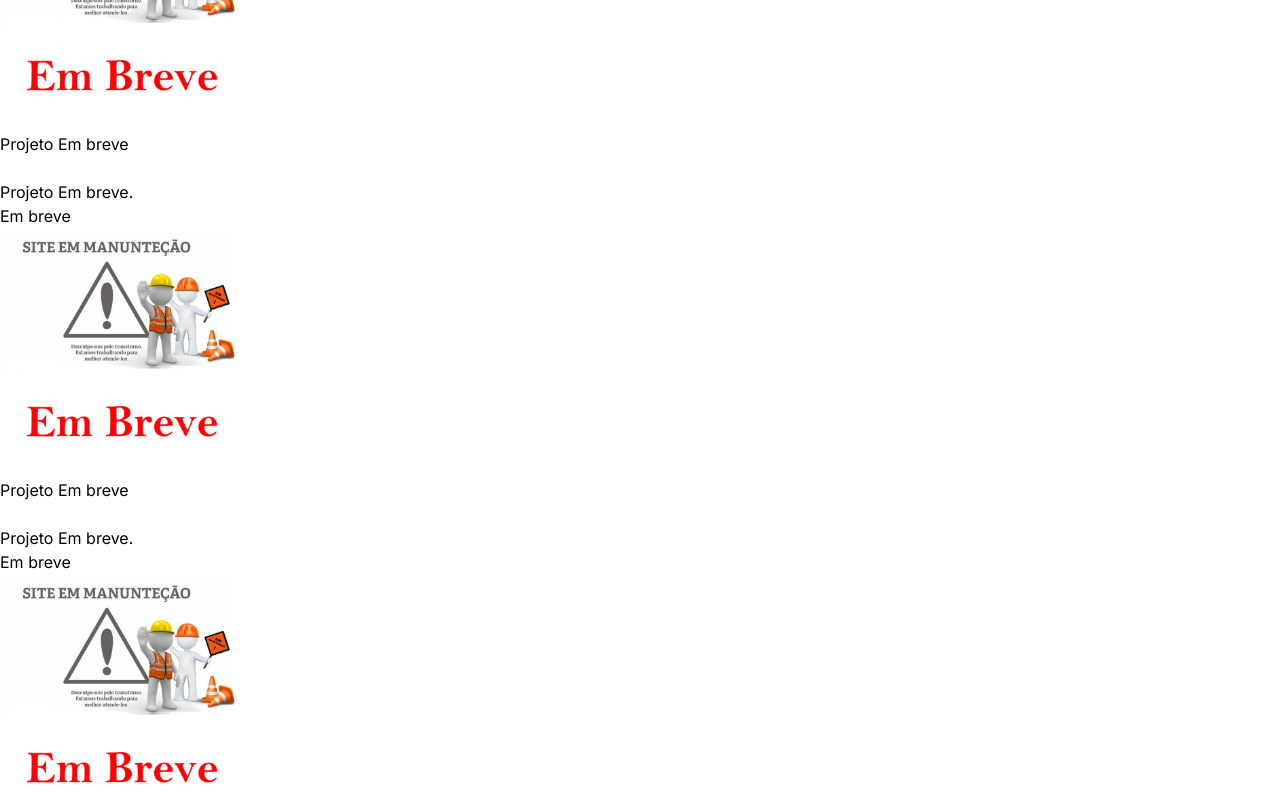
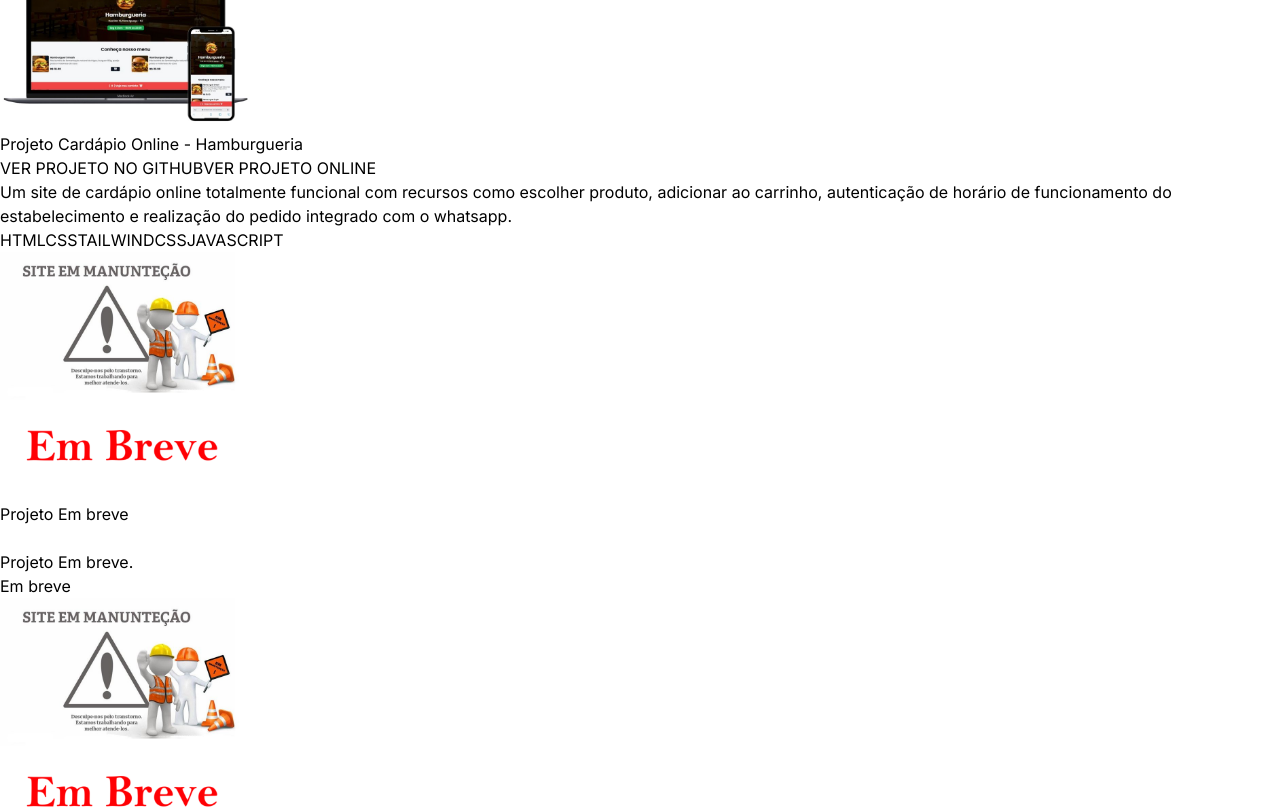
Before and after one commit to LcAvila/React-Portfolio-Lucas, a React (Vite) app: page / in a window 1280 px wide. Shown: the part 2480-3289 px from the top of the page. Built offline with nearby package versions, Linux system fonts and the light colour scheme; a web font is replaced by a local one.

Commit message:
feat: add project

```diff
--- a/index.html
+++ b/index.html
@@ -1,13 +1,24 @@
 <!doctype html>
 <html lang="pt-br">
+
 <head>
   <meta charset="UTF-8" />
   <link rel="icon" type="favicon.ico" href="src/assets/favicon.ico" />
+
+  <meta property="og:type" content="website">
+  <meta property="og:title" content="Portfólio Lucas Ávila">
+  <meta property="og:image" content="https://react-portfolio-lucas.vercel.app/assets/Perfil-quJYJc-L.png">
+  <meta property="og:description" content="Desenvolvedor Front-End ">
+  <meta property="og:site_name" content="Portfólio Lucas Ávila">
+
+
   <meta name="viewport" content="width=device-width, initial-scale=1.0" />
   <title>Portfólio Lucas Ávila</title>
 </head>
+
 <body>
   <div id="root"></div>
   <script type="module" src="/src/main.jsx"></script>
 </body>
+
 </html>
--- a/src/components/Projetos.jsx
+++ b/src/components/Projetos.jsx
@@ -44,6 +44,24 @@ const Projetos = () => {
                                 {project.botao1}
                             </motion.button></a>
 
+                            <a href="https://github.com/LcAvila/Projeto-Cardapio" target="blank">
+                            <motion.button
+                                whileInView={{ opacity: 1, x: 0 }}
+                                initial={{ opacity: 0, x: 100 }}
+                                transition={{ duration: 1.5 }}
+                                className="mt-4 mb-6 hover:text-cyan-400 text-sm font-bold">
+                                {project.botao2}
+                            </motion.button></a>
+
+                            <a href="https://cardapio-iota-two.vercel.app/" target="blank">
+                            <motion.button
+                                whileInView={{ opacity: 1, x: 0 }}
+                                initial={{ opacity: 0, x: 100 }}
+                                transition={{ duration: 1.5 }}
+                                className="mt-4 mb-6 ml-6 hover:text-red-500 text-sm font-bold">
+                                {project.website}
+                            </motion.button></a>
+
                         <p className="mb-4 font-neutral-400">{project.description}</p>
                         {project.technologies.map((tech, index) => (
                             <span key={index} className="mr-4 rounded bg-neutral-900 px-5 py-1 text-sm font-medium text-write">
@@ -53,6 +71,8 @@ const Projetos = () => {
 
                     </motion.div>
 
+
+
                 </div>
     ))}
             </div>
--- a/src/constants/index.js
+++ b/src/constants/index.js
@@ -25,12 +25,13 @@ export const PROJECTS = [
     botao1: ["VER PROJETO NO GITHUB"],
   },
   {
-    title: "Projeto Em breve",
+    title: "Projeto Cardápio Online - Hamburgueria",
     image: project2,
     description:
-      "Projeto Em breve.",
-    technologies: ["Em breve"],
-    botao2: ["Link do Repositório"],
+      "Um site de cardápio online totalmente funcional com recursos como escolher produto, adicionar ao carrinho, autenticação de horário de funcionamento do estabelecimento e realização do pedido integrado com o whatsapp.",
+    technologies: ["HTML", "CSS", "TAILWINDCSS", "JAVASCRIPT"],
+    botao2: ["VER PROJETO NO GITHUB"],
+    website: ["VER PROJETO ONLINE"]
   },
   {
     title: "Projeto Em breve",
```
Also changed, not shown: src/assets/projects/project-2.jpg, 1 other file (tests, documents, lock files or other folders). Lines whose indentation alone changed are shown as unchanged.
